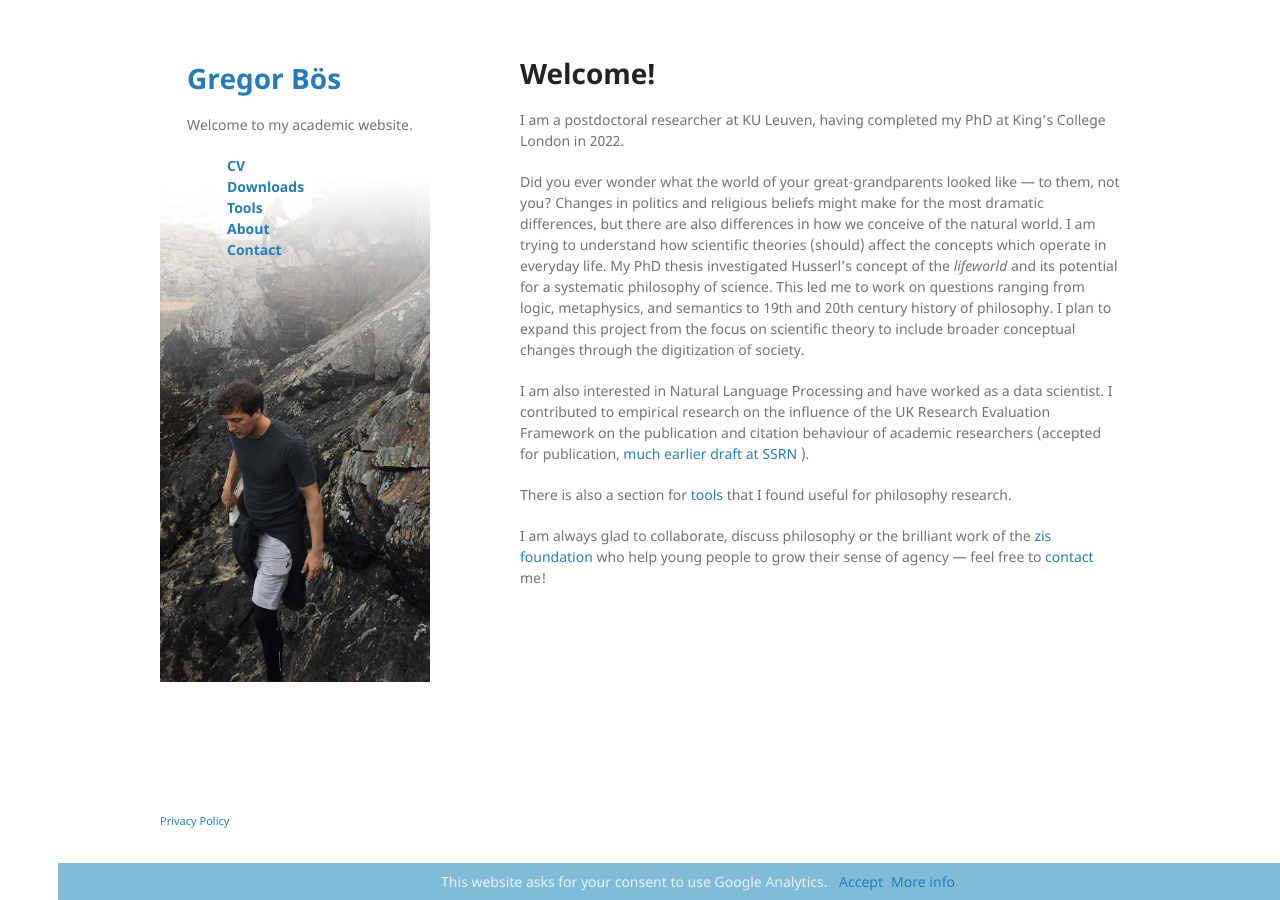
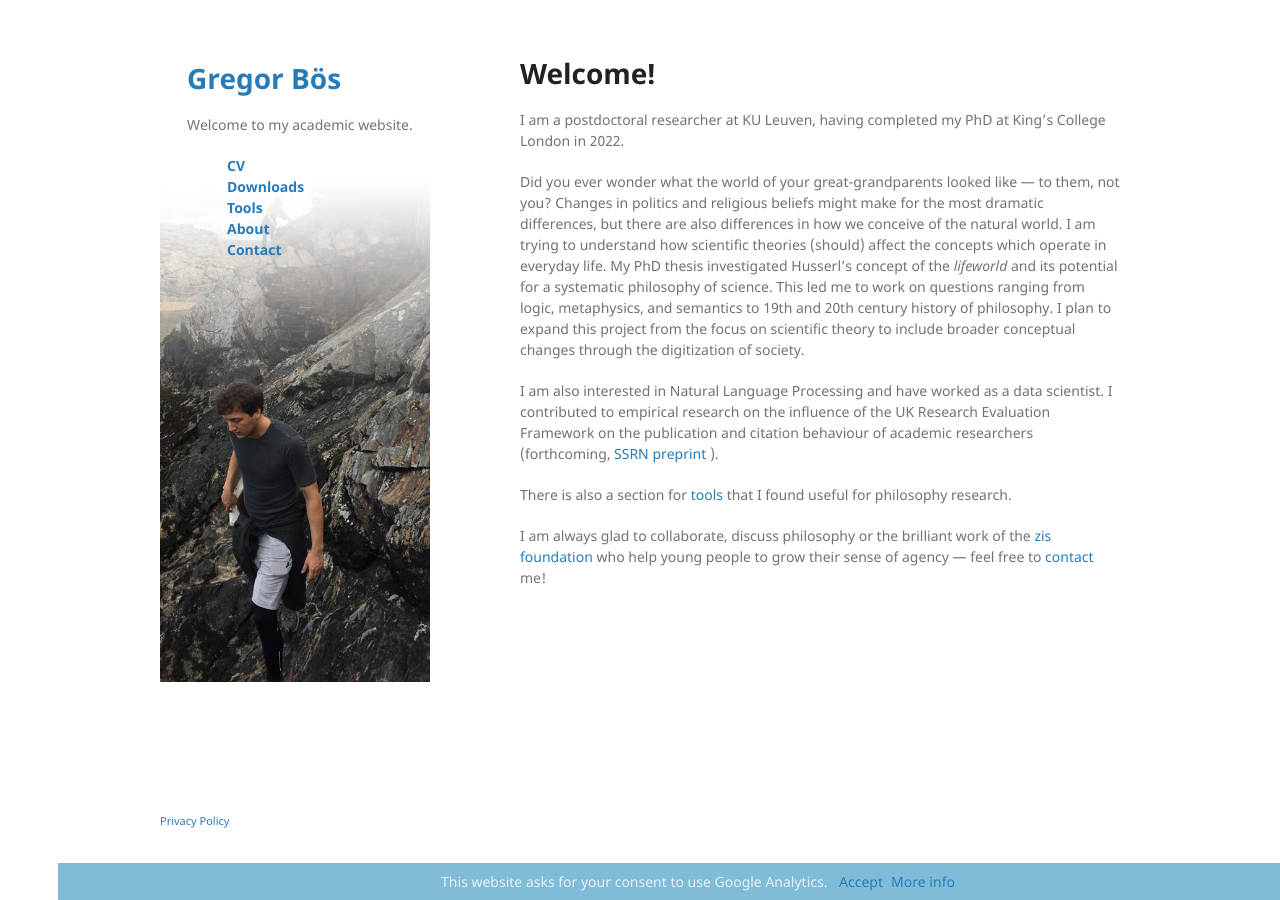
Before and after one commit to gboes/gboes.github.io, a Jekyll site: the page built from index.md, in a window 1280 px wide. Built offline with Jekyll 4.4.1, drawn with Linux system fonts in a browser that asks for light colours; Markdown is read by kramdown in place of the engine named in the settings.

Commit message:
updated publication status of REF paper.

```diff
--- a/index.md
+++ b/index.md
@@ -10,7 +10,7 @@ I am a postdoctoral researcher at KU Leuven, having completed my PhD at King's C
 Did you ever wonder what the world of your great-grandparents looked like &mdash; to them, not you? Changes in politics and religious beliefs might make for the most dramatic differences, but there are also differences in how we conceive of the natural world. I am trying to understand how scientific theories (should) affect the concepts which operate in everyday life. My PhD thesis investigated Husserl's concept of the *lifeworld* and its potential for a systematic philosophy of science. This led me to work on questions ranging from logic, metaphysics, and semantics to 19th and 20th century history of philosophy. I plan to expand this project from the focus on scientific theory to include broader conceptual changes through the digitization of society.
 <!-- might introduce here: where I want to go next: digitization and digital society -->
 
-I am also interested in Natural Language Processing and have worked as a data scientist. I contributed to empirical research on the influence of the UK Research Evaluation Framework on the publication and citation behaviour of academic researchers (accepted for publication, [ much earlier draft at SSRN ](https://papers.ssrn.com/sol3/papers.cfm?abstract_id=3083692) ).
+I am also interested in Natural Language Processing and have worked as a data scientist. I contributed to empirical research on the influence of the UK Research Evaluation Framework on the publication and citation behaviour of academic researchers (forthcoming, [ SSRN preprint ](https://papers.ssrn.com/sol3/papers.cfm?abstract_id=3083692) ).
 
 There is also a section for [tools](./tools/) that I found useful for philosophy research.
 
```
